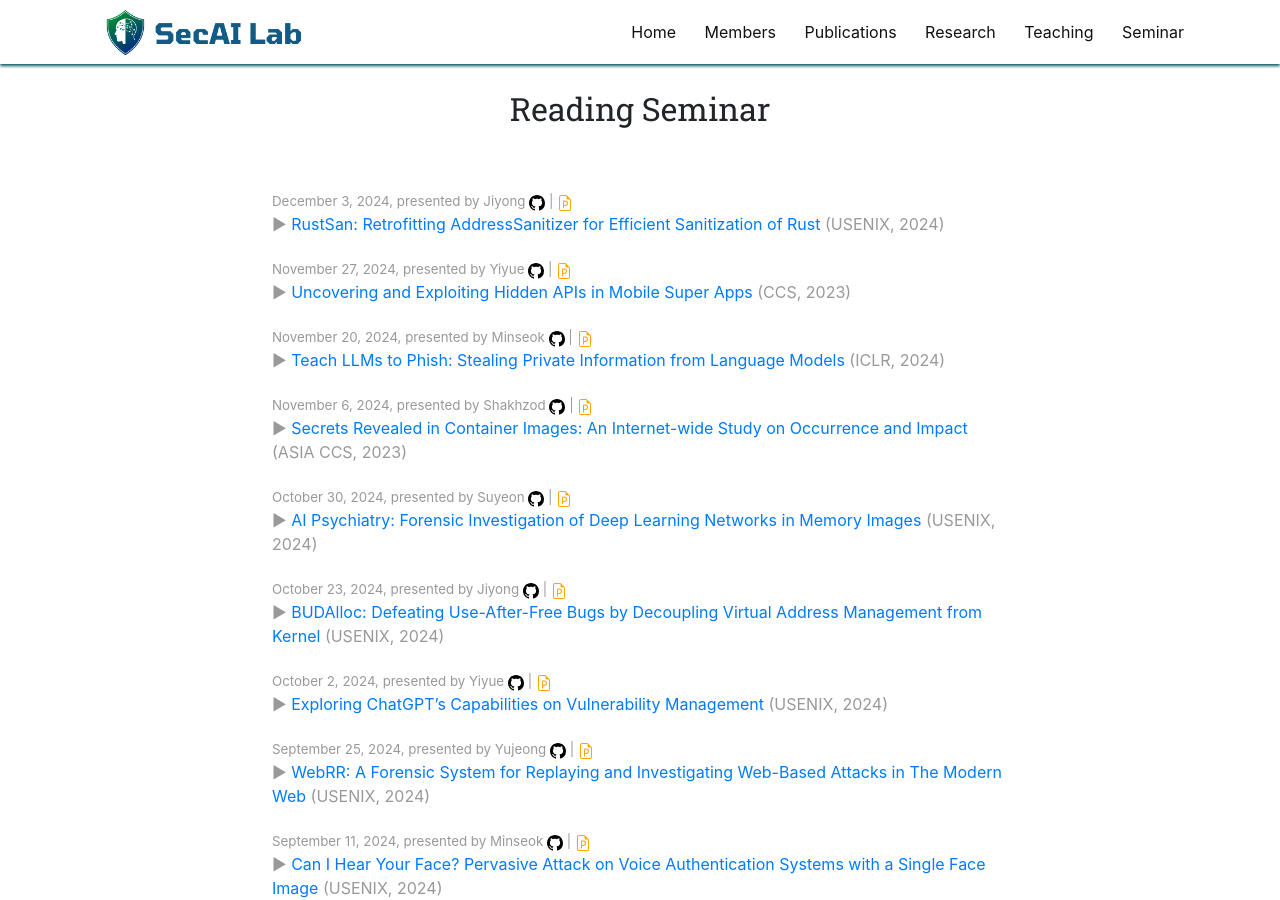
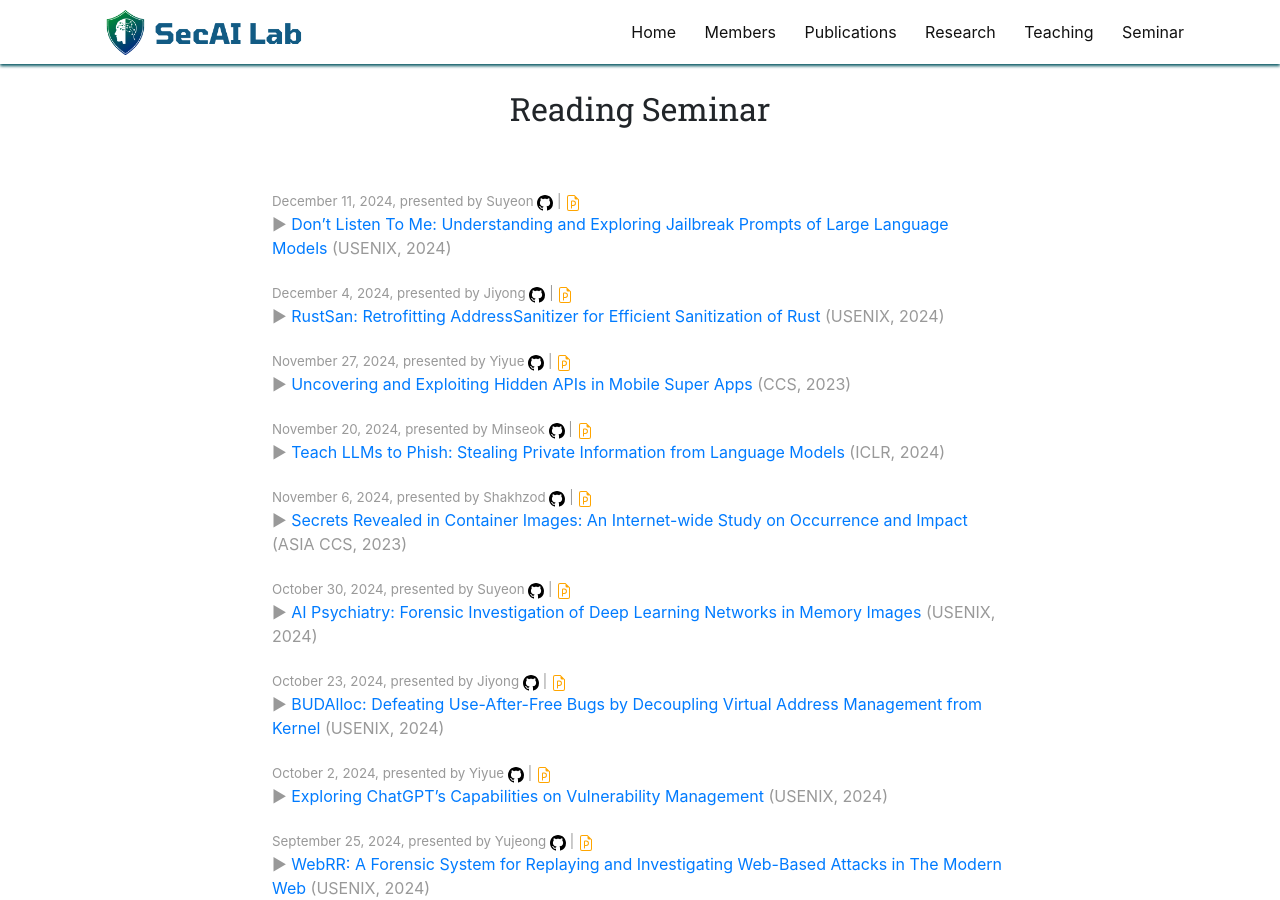
Before and after one commit to SecAI-Lab/secai-lab.github.io, a Jekyll site: the page built from pages/seminar.md, in a window 1280 px wide and 900 px high. Built offline with Jekyll 4.4.1, drawn with Linux system fonts in a browser that asks for light colours; nearby versions of some CDN libraries.

Commit message:
Update readings.yml

```diff
--- a/_data/readings.yml
+++ b/_data/readings.yml
@@ -1,10 +1,20 @@
+- title: "Don’t Listen To Me: Understanding and Exploring Jailbreak Prompts of Large Language Models"
+  link: "https://www.usenix.org/conference/usenixsecurity24/presentation/yu-zhiyuan"
+  ppt_link: "https://drive.google.com/file/d/1M8H4AzXU_KMB9iz67XzK7nYtBV8u8h4U/view?usp=sharing"
+  code_link: "https://github.com/WUSTL-CSPL/LLMJailbreak"
+  presenter: Suyeon
+  conference: USENIX
+  date: 2024.12.11
+  pub_year: 2024
+  discussion: ""
+
 - title: "RustSan: Retrofitting AddressSanitizer for Efficient Sanitization of Rust"
   link: "https://www.usenix.org/system/files/usenixsecurity24-cho-kyuwon.pdf"
   ppt_link: ""
   code_link: ""
   presenter: Jiyong
   conference: USENIX
-  date: 2024.12.03
+  date: 2024.12.04
   pub_year: 2024
   discussion: ""
 
```
